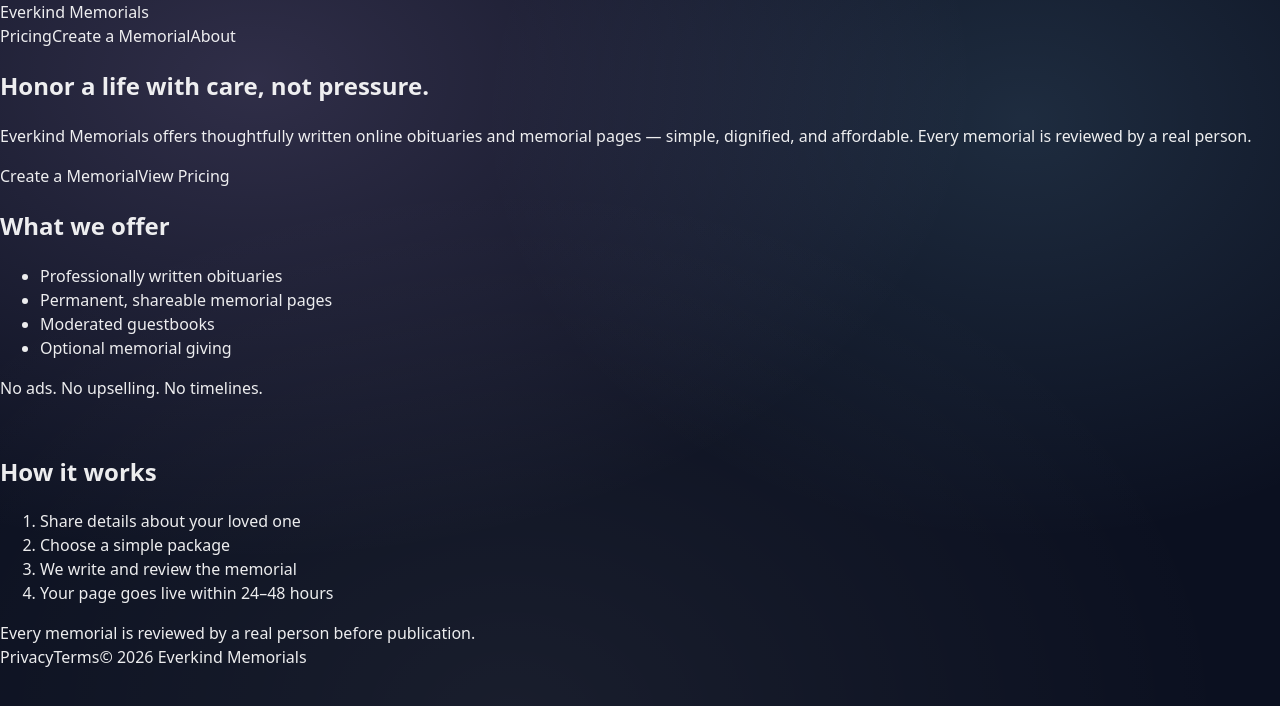
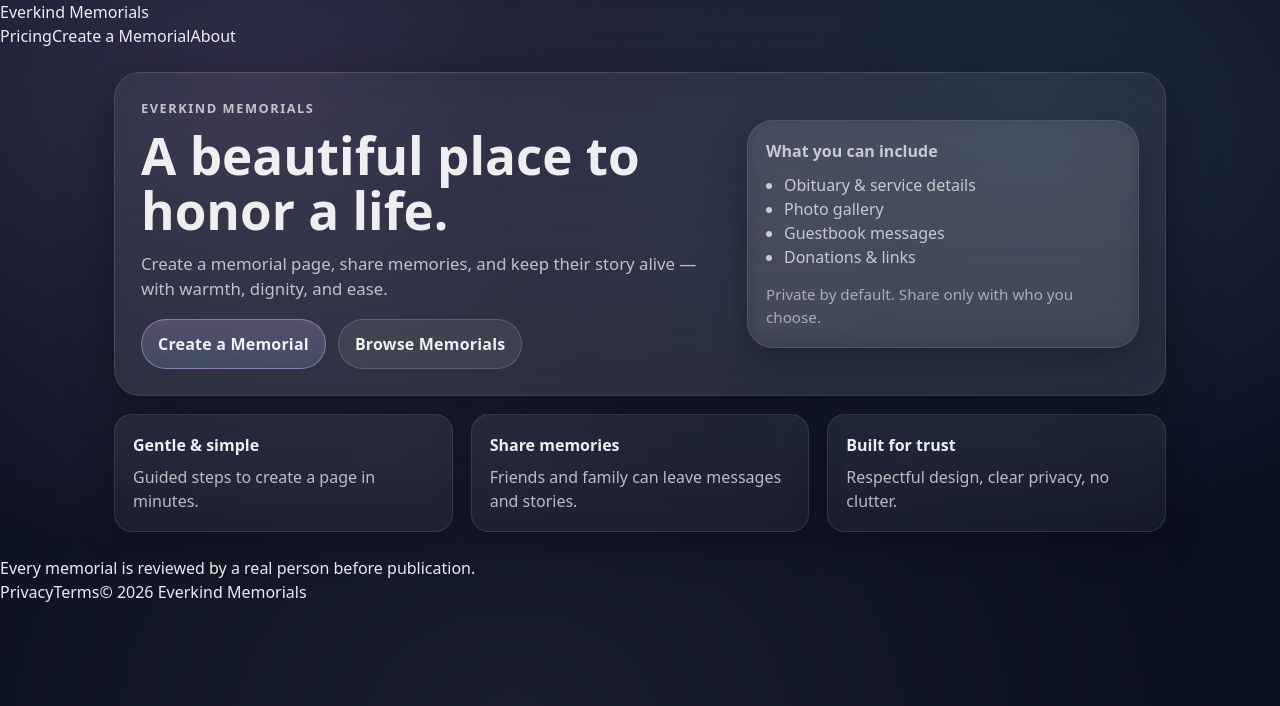
Before and after one commit to KristineMK72/everkind-memorials, a Next.js app: page / in a window 1280 px wide. Shown: the top 706 px of the page. Built offline with nearby package versions, Linux system fonts and the light colour scheme.

Commit message:
Update page.tsx

```diff
--- a/app/page.tsx
+++ b/app/page.tsx
@@ -1,55 +1,63 @@
-export default function HomePage() {
+import Link from "next/link";
+
+export default function Home() {
   return (
-    <section className="space-y-10">
-      <div className="bg-white border border-neutral-200 rounded-2xl p-8">
-        <h1 className="text-3xl font-semibold mb-4">
-          Honor a life with care, not pressure.
-        </h1>
-        <p className="text-lg text-neutral-700 mb-6">
-          Everkind Memorials offers thoughtfully written online obituaries and
-          memorial pages — simple, dignified, and affordable. Every memorial is
-          reviewed by a real person.
+    <main>
+      <div className="container">
+        <section className="glass" style={{ padding: 26 }}>
+          <div className="grid grid2" style={{ alignItems: "center" }}>
+            <div>
+              <div className="kicker">Everkind Memorials</div>
+              <h1 className="h1">A beautiful place to honor a life.</h1>
+              <p className="p">
+                Create a memorial page, share memories, and keep their story alive — with warmth, dignity, and ease.
               </p>
-        <div className="flex flex-wrap gap-4">
-          <a
-            href="/create-memorial"
-            className="rounded-xl bg-neutral-900 text-white px-6 py-3 text-sm"
-          >
+
+              <div style={{ display: "flex", gap: 12, marginTop: 18, flexWrap: "wrap" }}>
+                <Link className="btn btnPrimary" href="/create">
                   Create a Memorial
-          </a>
-          <a
-            href="/pricing"
-            className="rounded-xl border border-neutral-300 px-6 py-3 text-sm"
-          >
-            View Pricing
-          </a>
+                </Link>
+                <Link className="btn" href="/browse">
+                  Browse Memorials
+                </Link>
               </div>
             </div>
 
-      <div className="grid md:grid-cols-2 gap-6">
-        <div className="bg-white border border-neutral-200 rounded-2xl p-6">
-          <h2 className="text-xl font-semibold mb-2">What we offer</h2>
-          <ul className="list-disc list-inside space-y-1 text-neutral-700">
-            <li>Professionally written obituaries</li>
-            <li>Permanent, shareable memorial pages</li>
-            <li>Moderated guestbooks</li>
-            <li>Optional memorial giving</li>
+            <div className="card" style={{ padding: 18, borderRadius: 26 }}>
+              <div style={{ color: "var(--muted)", fontWeight: 650, marginBottom: 10 }}>
+                What you can include
+              </div>
+              <ul style={{ margin: 0, paddingLeft: 18, color: "var(--muted)" }}>
+                <li>Obituary & service details</li>
+                <li>Photo gallery</li>
+                <li>Guestbook messages</li>
+                <li>Donations & links</li>
               </ul>
-          <p className="text-sm text-neutral-500 mt-4">
-            No ads. No upselling. No timelines.
-          </p>
+
+              <div style={{ marginTop: 14, color: "var(--muted2)", fontSize: "0.95rem" }}>
+                Private by default. Share only with who you choose.
               </div>
-
-        <div className="bg-white border border-neutral-200 rounded-2xl p-6">
-          <h2 className="text-xl font-semibold mb-2">How it works</h2>
-          <ol className="list-decimal list-inside space-y-1 text-neutral-700">
-            <li>Share details about your loved one</li>
-            <li>Choose a simple package</li>
-            <li>We write and review the memorial</li>
-            <li>Your page goes live within 24–48 hours</li>
-          </ol>
             </div>
           </div>
         </section>
+
+        <section style={{ marginTop: 18 }} className="grid grid3">
+          <div className="card" style={{ padding: 18 }}>
+            <div style={{ fontWeight: 750, marginBottom: 8 }}>Gentle & simple</div>
+            <div style={{ color: "var(--muted)" }}>Guided steps to create a page in minutes.</div>
+          </div>
+
+          <div className="card" style={{ padding: 18 }}>
+            <div style={{ fontWeight: 750, marginBottom: 8 }}>Share memories</div>
+            <div style={{ color: "var(--muted)" }}>Friends and family can leave messages and stories.</div>
+          </div>
+
+          <div className="card" style={{ padding: 18 }}>
+            <div style={{ fontWeight: 750, marginBottom: 8 }}>Built for trust</div>
+            <div style={{ color: "var(--muted)" }}>Respectful design, clear privacy, no clutter.</div>
+          </div>
+        </section>
+      </div>
+    </main>
   );
 }
```
Lines whose indentation alone changed are shown as unchanged.
